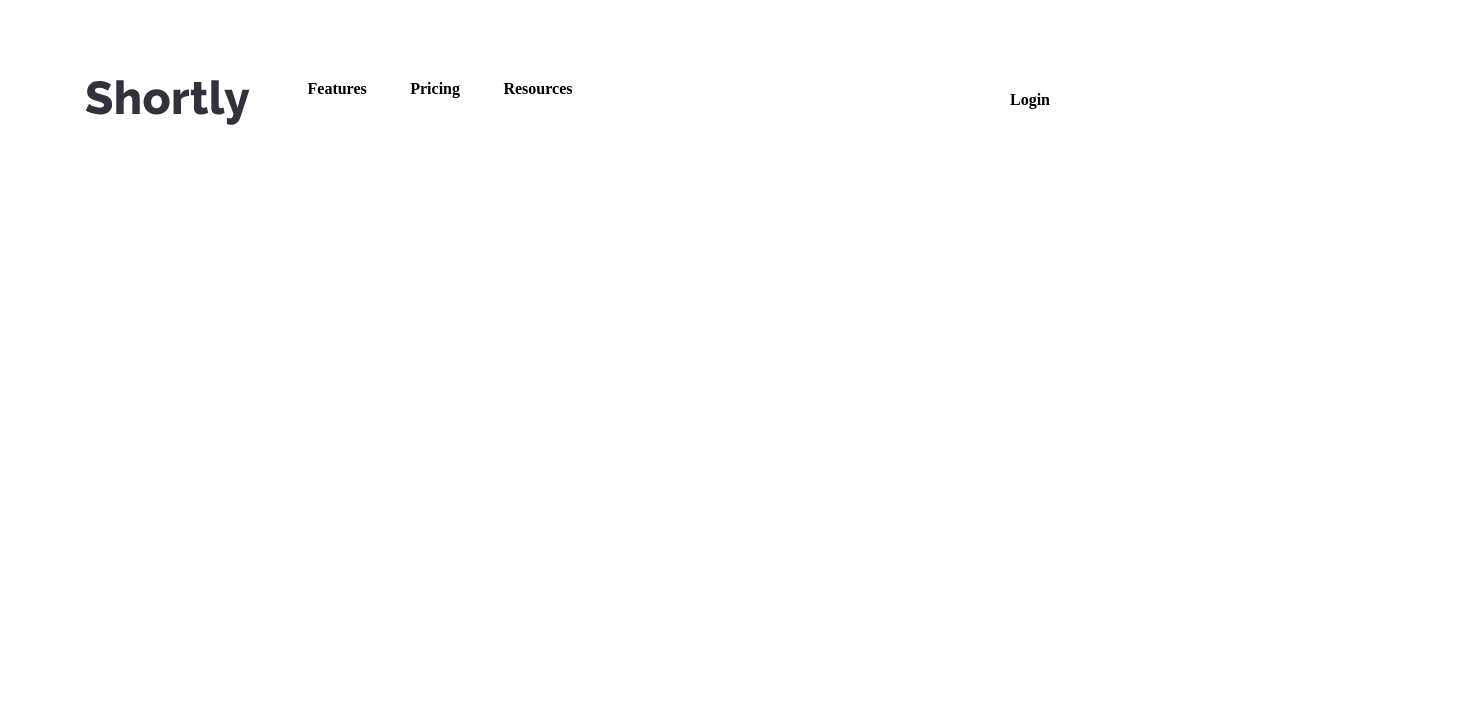
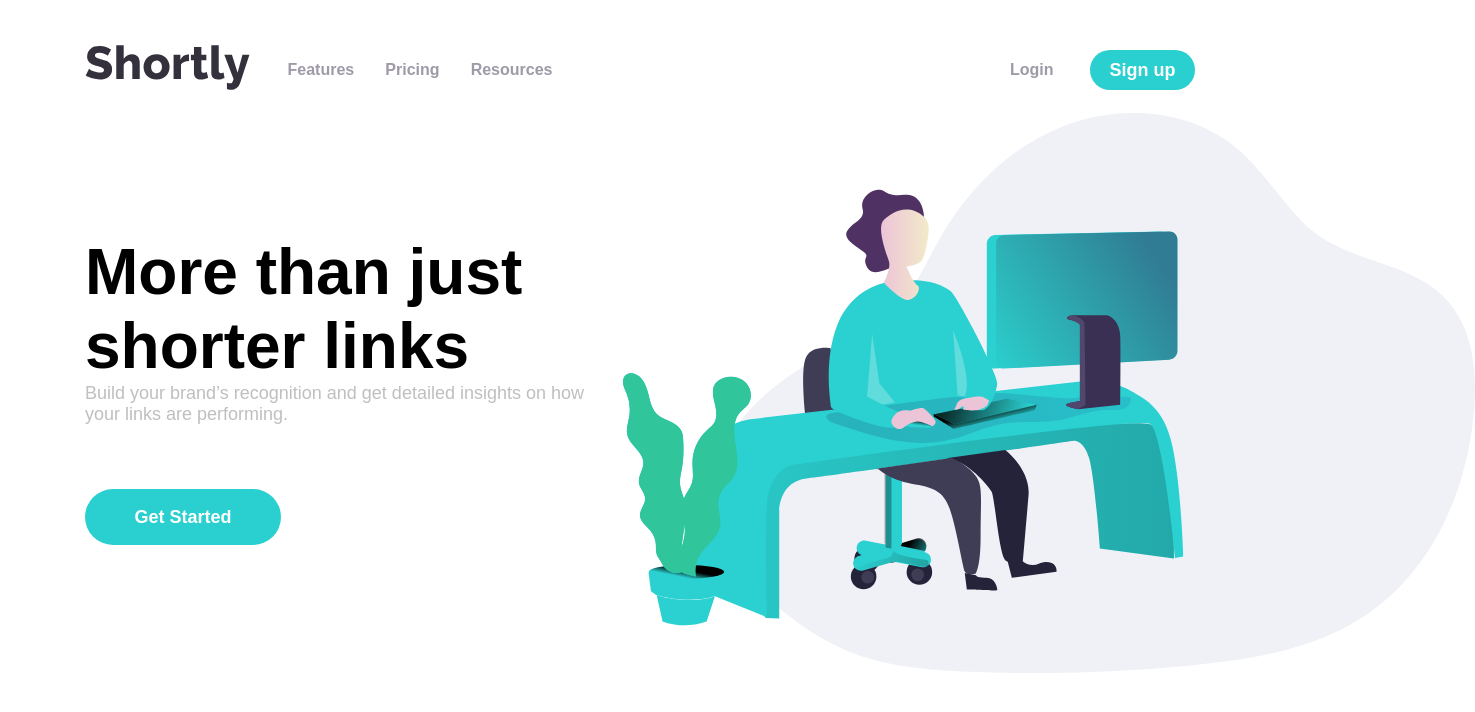
Before and after one commit to Martinfbr/React-examples, a React (Create React App) app: page / in a window 1280 px wide. Shown: the top 712 px of the page, 1475 px wide, since content can reach past the window. Built offline with nearby package versions, Linux system fonts and the light colour scheme.

Commit message:
added Hero and to update app.Css

```diff
--- a/src/App.css
+++ b/src/App.css
@@ -1,38 +1,27 @@
-.App {
-  text-align: center;
+:root {
+  --gray: hsl(0, 0%, 75%);
+  --grayish-violet: hsl(257, 7%, 63%);
+  --verydark-blue: hsl(255, 11%, 22%);
+  --very-dark-violet: hsl(260, 8%, 14%);
+  --red: hsl(0, 87%, 67%);
+  --cyan: hsl(180, 66%, 49%);
+  --light-cyan: hsl(180, 83%, 84%);
+  --dark-violet: hsl(257, 27%, 26%);
+  --border: 1px solid black;
+  --border2: 2px solid orange;
+  --border3: 1px solid green;
+}
+* {
+  margin: 0;
+  padding: 0;
+  box-sizing: border-box;
 }
 
-.App-logo {
-  height: 40vmin;
-  pointer-events: none;
+html {
+  font-family: 'Poppins', sans-serif;
+  /* font-size: 18px; */
 }
 
-@media (prefers-reduced-motion: no-preference) {
-  .App-logo {
-    animation: App-logo-spin infinite 20s linear;
-  }
+body {
+  background: #fff;
 }
-
-.App-header {
-  background-color: #282c34;
-  min-height: 100vh;
-  display: flex;
-  flex-direction: column;
-  align-items: center;
-  justify-content: center;
-  font-size: calc(10px + 2vmin);
-  color: white;
-}
-
-.App-link {
-  color: #61dafb;
-}
-
-@keyframes App-logo-spin {
-  from {
-    transform: rotate(0deg);
-  }
-  to {
-    transform: rotate(360deg);
-  }
-}
--- a/src/App.js
+++ b/src/App.js
@@ -1,19 +1,32 @@
 import './App.css';
 import React , {useContext, useState, useRef, useCallback, useEffect} from 'react'
 import Header from './components/header/Header';
-
-
+import Nav from './components/nav/Nav';
+import {Context} from './components/Context';
+import useEventListener from './components/UseEventListener'
+import Hero from './components/hero/Hero';
 
 function App() {
+
+  const {menuOpen} = useContext(Context)
+  const {toggleMenu} = useContext(Context)
+
+  function checkViewWidth() {
+    if(window.innerWidth >= 1100 && menuOpen) {
+      toggleMenu()
+    }
+  }
+  useEventListener('resize', checkViewWidth)
 
   return (
     <div className="App">
       <Header/>
-      {/* {
+      {
         menuOpen && <Nav/>
       }
+
       <Hero/>
-      <Shorten/>
+     {/* <Shorten/>
       <Features/>
       <Boost/>
       <Footer/> */}
--- /dev/null
+++ b/src/components/hero/Hero.js
@@ -0,0 +1,20 @@
+import React from 'react'
+import './hero.css'
+import heroImg from '../../img/illustration-working.svg'
+
+function Hero() {
+    return (
+        <div className='hero-section'>
+            <img className='hero-image' src={heroImg}></img>
+            <div className="hero-title-section">
+                <h1>More than just shorter links</h1>
+                <h2> Build your brand’s recognition and get detailed insights
+                    on how your links are performing.
+                </h2>
+                <button>Get Started</button>
+            </div>
+        </div>
+    )
+}
+
+export default Hero
--- /dev/null
+++ b/src/components/hero/hero.css
@@ -0,0 +1,101 @@
+/* Hero Section */
+.hero-section {
+    /* border: var(--border); */
+    padding: 0 22px;
+    max-width: 1110px;
+    margin: 0 auto;
+    position: relative;
+    overflow: hidden;
+    display: flex;
+    flex-direction: column;
+    text-align: center;
+}
+.hero-image {
+    /* border: var(--border); */
+    height: 330px;
+    position: absolute;
+    top: 23px;
+    right: -150px;
+}
+.hero-title-section {
+    max-width: 400px;
+    /* border: var(--border); */
+    margin: 0 auto;
+}
+.hero-section h1 {
+    /* border: var(--border); */
+    font-size: 2.5rem;
+    margin: 400px 0 0 0;
+}
+.hero-section h2 {
+    color: var(--gray);
+    font-weight: 500;
+    font-size: 18px;
+    margin-bottom: 28px;
+}
+.hero-section button {
+    width: 196px;
+    height: 56px;
+    margin: 0 auto 168px auto;
+    border: none;
+    background: var(--cyan);
+    color: #fff;
+    border-radius: 2rem;
+    font-size: 18px;
+    font-weight: 700;
+    outline: none;
+    cursor: pointer;
+}
+.hero-section button:hover {
+    background: var(--light-cyan);
+}
+
+@media (min-width: 474px) {
+    .hero-image {
+        height: 380px;
+    }
+    .hero-title-section {
+        max-width: 500px;
+    }
+    .hero-section h1 {
+        margin: 450px 0 0 0;
+    }
+}
+@media (min-width: 930px ) {
+    .hero-image {
+        height: 560px;
+    }
+    .hero-section h1 {
+        margin: 650px 0 0 0;
+        font-size: 3rem;
+    }
+}
+@media (min-width: 1100px) {
+    .hero-section {
+        padding: 0;
+        overflow: visible;
+        height: 710px;
+    }
+    .hero-image {
+        right: -280px;
+    }
+    .hero-section h1 {
+        margin: 145px 0 0 0;
+        font-size: 4rem;
+        /* border: var(--border); */
+    }
+    .hero-section h2 {
+        margin-bottom: 4rem;
+        /* border: var(--border); */
+    }
+    .hero-title-section {
+        margin-right: 100%;
+        width: 500px;
+        text-align: left;
+    }
+}
+/* @media (min-width: 1440px) {
+    .hero-section {
+        overflow: visible;
+    }
+} */
--- /dev/null
+++ b/src/components/nav/Nav.js
@@ -0,0 +1,20 @@
+import React from 'react'
+import './nav.css'
+
+function Nav() {
+    return (
+        <div className="nav-mobile-container">
+            <ul className='nav-mobile'>
+                <li>Features</li>
+                <li>Pricing</li>
+                <li>Resources</li>
+            </ul>
+            <div className="login-container-mobile">
+                <p>Login</p>
+                <button>Sign up</button>
+            </div>
+        </div>
+    )
+}
+
+export default Nav
--- /dev/null
+++ b/src/components/nav/nav.css
@@ -0,0 +1,65 @@
+.nav-mobile-container {
+    /* border: var(--border2); */
+    border-radius: 0.5rem;
+    max-width: 325px;
+    margin: 0 auto;
+    background: var(--dark-violet);
+    /* display: none; */
+    display: flex;
+    flex-direction: column;
+    align-items: center;
+    text-align: center;
+    position: absolute;
+    z-index: 1;
+    left: 0;
+    right: 0;
+}
+.nav-mobile-container.active {
+    display: flex;
+}
+.nav-mobile {
+    list-style: none;
+    color: #fff;
+    /* letter-spacing: 1px; */
+    /* border: var(--border3); */
+    padding: 36px 0 0 0;
+    width: 282px;
+    border-bottom: 1px solid rgba(180, 180, 180, 0.197);
+}
+.nav-mobile li {
+    /* border: var(--border3); */
+    margin-bottom: 30px;
+    font-size: 18px;
+    cursor: pointer;
+}
+.login-container-mobile {
+    /* border: var(--border3); */
+    width: 282px;
+    padding: 32px 0 40px 0;
+}
+.login-container-mobile p {
+    color: #fff;
+    font-size: 18px;
+    margin-bottom: 24px;
+    cursor: pointer;
+}
+.login-container-mobile button {
+    width: 100%;
+    border-radius: 2rem;
+    border: none;
+    background: var(--cyan);
+    color: #fff;
+    height: 50px;
+    font-size: 18px;
+    font-weight: 700;
+    cursor: pointer;
+}
+.login-container-mobile button:hover{
+    background: var(--light-cyan);
+}
+
+@media (min-width: 1100px) {
+    .nav-mobile-container {
+        display: none;
+    }
+}
```
